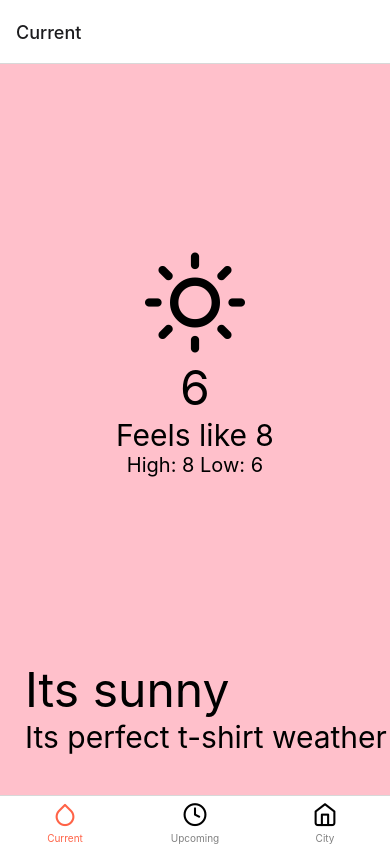
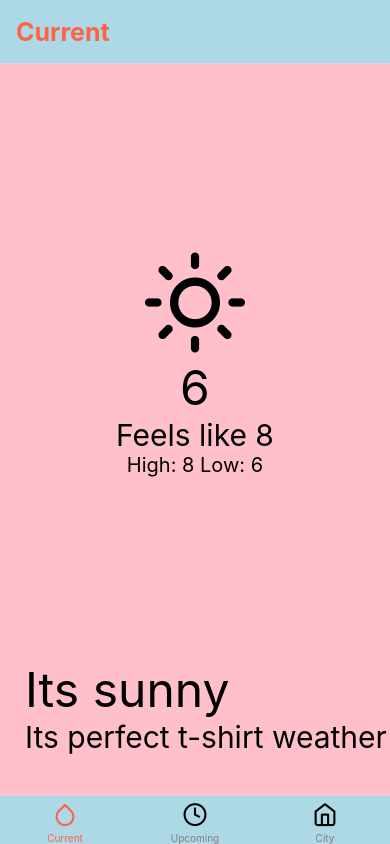
Before and after one commit to AlexJelani/React-Native-WeatherApp, a React Native app: screen / in a window 390 px wide. Built offline with nearby package versions, Linux system fonts and the light colour scheme.

Commit message:
added Tab component

```diff
--- a/App.js
+++ b/App.js
@@ -1,54 +1,12 @@
 import React from 'react'
-import UpcomingWeather from './src/screens/UpcomingWeather'
-import City from './src/screens/City'
-import CurrentWeather from './src/screens/CurrentWeather'
+
 import { NavigationContainer } from '@react-navigation/native'
-import { createBottomTabNavigator } from '@react-navigation/bottom-tabs'
-import { Feather } from '@expo/vector-icons'
-
-const Tab = createBottomTabNavigator()
+import Tabs from './src/components/Tabs'
 
 export default function App() {
   return (
     <NavigationContainer>
-      <Tab.Navigator
-        screenOptions={{
-          tabBarActiveTintColor: 'tomato',
-          tabBarInactiveTintColor: 'gray'
-        }}
-      >
-        <Tab.Screen
-          name="Current"
-          component={CurrentWeather}
-          options={{
-            tabBarIcon: ({ focused }) => (
-              <Feather
-                name="droplet"
-                size={25}
-                color={focused ? 'tomato' : 'black'}
-              />
-            )
-          }}
-        />
-        <Tab.Screen name="Upcoming" component={UpcomingWeather}  options={{
-            tabBarIcon: ({ focused }) => (
-              <Feather
-                name="clock"
-                size={25}
-                color={focused ? 'tomato' : 'black'}
-              />
-            )
-          }}/>
-        <Tab.Screen name="City" component={City}  options={{
-            tabBarIcon: ({ focused }) => (
-              <Feather
-                name="home"
-                size={25}
-                color={focused ? 'tomato' : 'black'}
-              />
-            )
-          }} />
-      </Tab.Navigator>
+      <Tabs/>
     </NavigationContainer>
   )
 }
--- /dev/null
+++ b/src/components/Tabs.js
@@ -0,0 +1,64 @@
+import React from 'react'
+import UpcomingWeather from '../screens/UpcomingWeather'
+import City from '../screens/City'
+import CurrentWeather from '../screens/CurrentWeather'
+import { createBottomTabNavigator } from '@react-navigation/bottom-tabs'
+import { Feather } from '@expo/vector-icons'
+
+const Tab = createBottomTabNavigator()
+
+const Tabs = () => {
+    return (
+        <Tab.Navigator
+        screenOptions={{
+          tabBarActiveTintColor: 'tomato',
+          tabBarInactiveTintColor: 'gray',
+          tabBarStyle:{
+            backgroundColor:'lightblue'
+          },
+          headerStyle:{
+            backgroundColor:'lightblue'
+          },
+          headerTitleStyle:{
+            fontWeight:'bold',
+            fontSize:25,
+            color:'tomato'
+          }
+        }}
+      >
+        <Tab.Screen
+          name="Current"
+          component={CurrentWeather}
+          options={{
+            tabBarIcon: ({ focused }) => (
+              <Feather
+                name="droplet"
+                size={25}
+                color={focused ? 'tomato' : 'black'}
+              />
+            )
+          }}
+        />
+        <Tab.Screen name="Upcoming" component={UpcomingWeather}  options={{
+            tabBarIcon: ({ focused }) => (
+              <Feather
+                name="clock"
+                size={25}
+                color={focused ? 'tomato' : 'black'}
+              />
+            )
+          }}/>
+        <Tab.Screen name="City" component={City}  options={{
+            tabBarIcon: ({ focused }) => (
+              <Feather
+                name="home"
+                size={25}
+                color={focused ? 'tomato' : 'black'}
+              />
+            )
+          }} />
+      </Tab.Navigator>
+    )
+}
+
+export default Tabs
```
